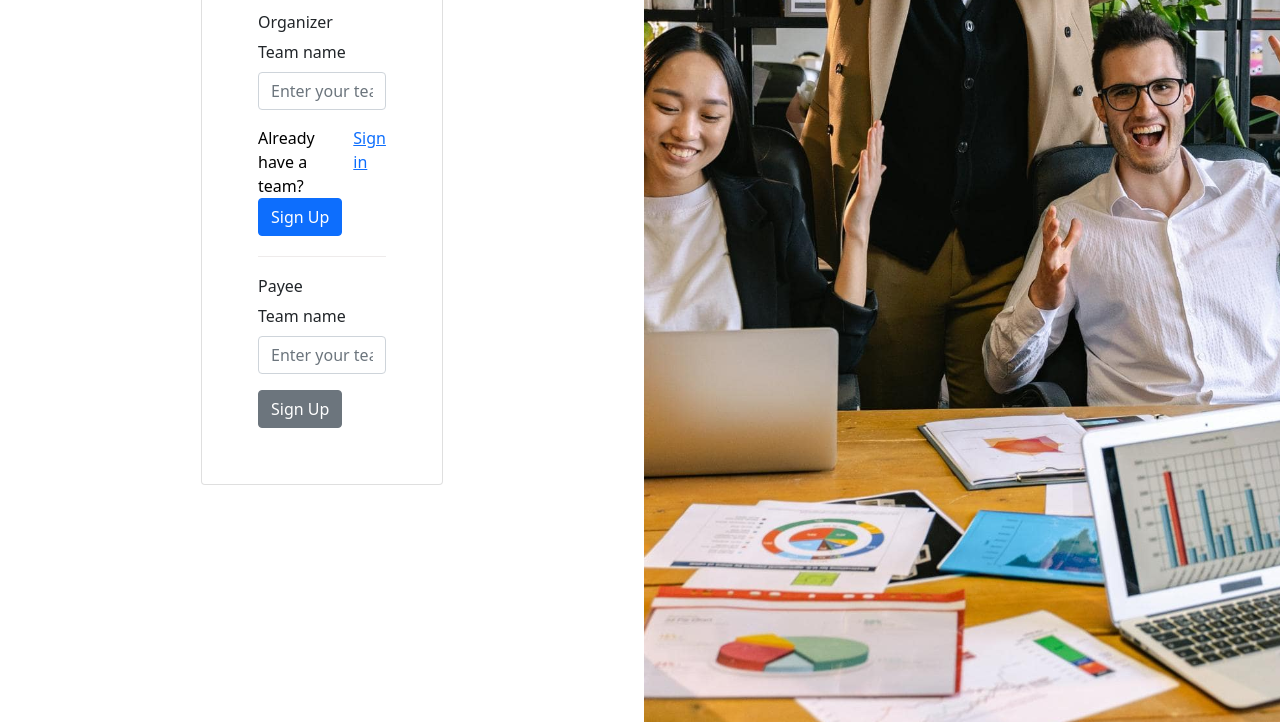
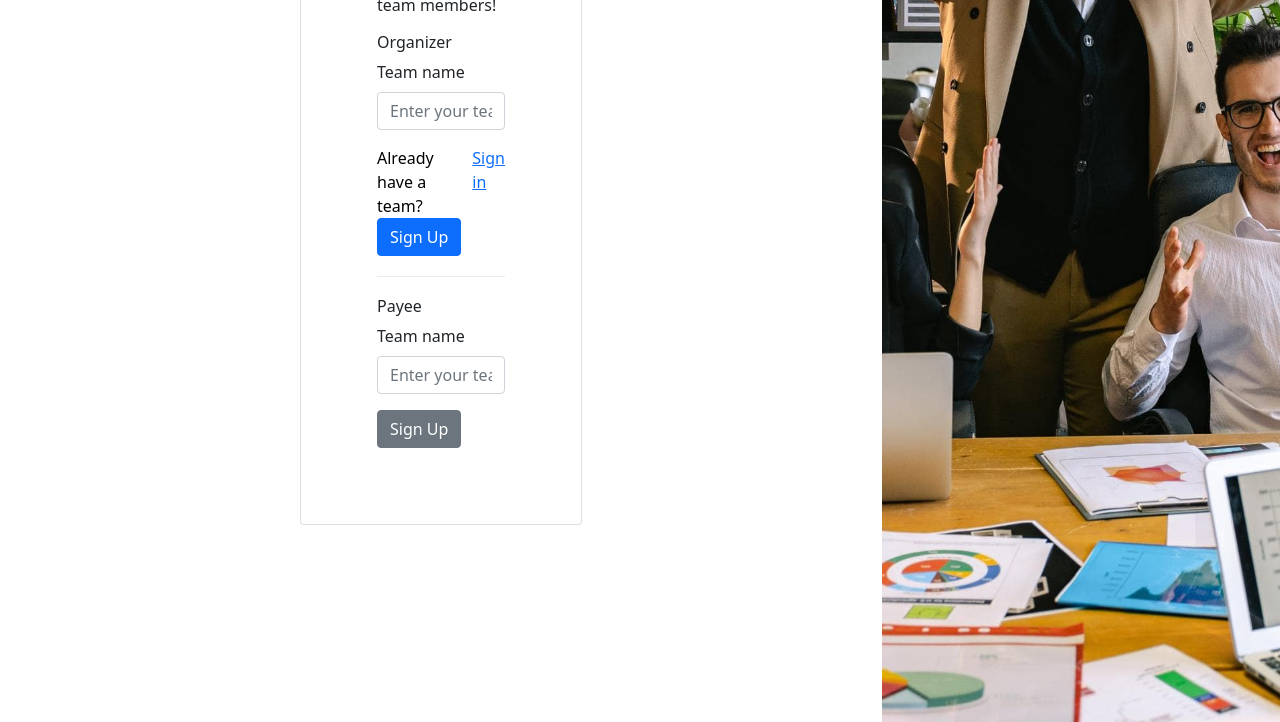
Before and after one commit to prince88sh/birthday-celebration-demo, a plain HTML site: page index.html in a window 1280 px wide. Shown: the part 412-1134 px from the top of the page. Drawn offline with nearby package versions, Linux system fonts and the light colour scheme.

Commit message:
card margin changed

```diff
--- a/style.css
+++ b/style.css
@@ -30,11 +30,12 @@
 }
 
 .card {
-    margin: 240px 201px 240px 201px;
+    margin: 240px 300px;
     /* margin-left: auto;
     margin-right: auto; */
-    padding: 40px;
+    padding: 60px;
     display: flex;
+
 }
 
 
```
